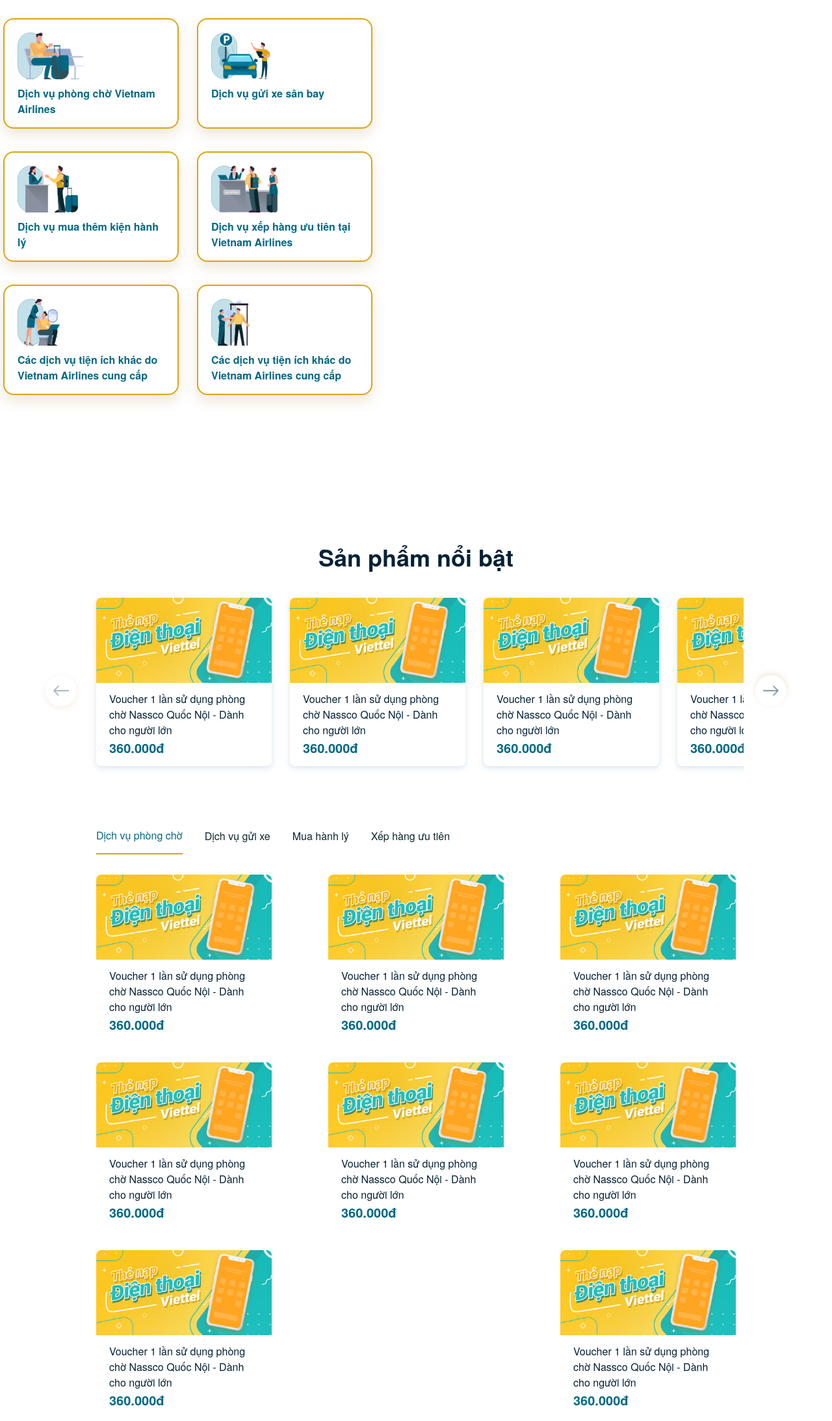
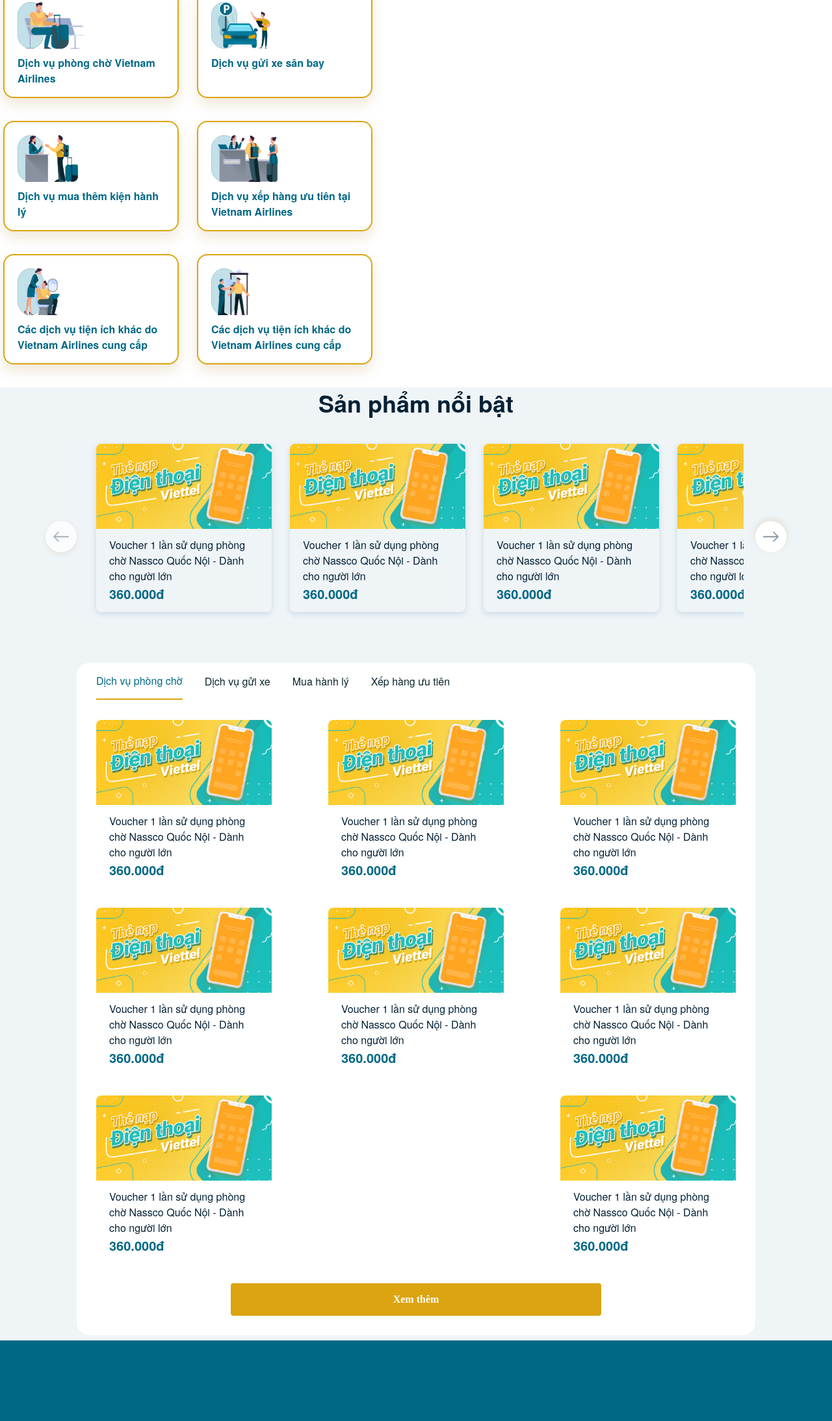
Before and after one commit to tranngocthang89/vna-template, a website: page category.html in a window 1280 px wide. Shown: the part 292-2479 px from the top of the page at 65% size. Drawn offline with nearby package versions, Linux system fonts and the light colour scheme; files that its build step writes are made by us from their sources.

Commit message:
homepage

```diff
--- a/scss/_body.scss
+++ b/scss/_body.scss
@@ -1,13 +1,10 @@
 body {
   font-family: 'HelveticaNeue', sans-serif;
-
+  background-color: #eff4f7;
   main {
-    margin-top: 190px;
+    margin-top: 0px;
     position: relative;
     padding-bottom: 110px;
-    &.page-home{
-      padding-bottom: 0;
-    }
     .features-swiper-container {
       position: relative;
       .feature-product-swiper {
@@ -53,8 +50,8 @@
       }
     }
     .product-block{
-      padding: 35px 30px 30px;
-      margin: 0 36px;
+      padding: 16px 30px 30px;
+      margin: 18px 36px 0;
       border-radius: 20px;
       background-color: var(--color-white);
       .btn-organ{
@@ -72,3 +69,8 @@
     }
   }
 }
+.page-home{
+  main{
+    padding-bottom: 0;
+  }
+}
--- a/scss/_header.scss
+++ b/scss/_header.scss
@@ -1,18 +1,22 @@
+
 header {
-  height: 60px;
   display: flex;
   align-content: center;
   align-items: center;
   width: 100%;
   background-color: var(--color-white);
-  &.header-home{
+
+  .header-nav {
     height: auto;
     padding-top: 7px;
     background-color: transparent;
+    z-index: 9999;
+  }
 
-    .header-content{
-      margin-top: 45px;
-      .header-title{
+  .header-content {
+    margin-top: 5px;
+
+    .header-title {
       font-size: 48px;
       font-weight: 600;
       line-height: 1.25;
@@ -20,17 +24,19 @@
       display: block;
       margin-top: 100px;
       text-transform: uppercase;
-        span{
+
+      span {
         color: var(--color-main)
       }
 
 
     }
-      .list-services{
+
+    .list-services {
       margin-top: 40px;
       margin-left: 5px;
 
-        .service-item{
+      .service-item {
         flex-shrink: 0;
         border-radius: 16px;
         box-shadow: 0 10px 20px 0 rgba(160, 111, 17, 0.16);
@@ -43,14 +49,17 @@
         cursor: pointer;
         margin-bottom: 35px;
         position: relative;
+
         &:hover,
-          &.active{
+        &.active {
           border: 2px solid #dba410;
-            span{
+
+          span {
             color: var(--color-main)
           }
         }
-          &::before{
+
+        &::before {
           content: '';
           position: absolute;
           width: 40px;
@@ -60,14 +69,16 @@
           background-color: #c3e0e8;
           z-index: 999;
         }
-          span{
+
+        span {
           display: block;
           margin-top: 10px;
           font-size: 16px;
           font-weight: 600;
           color: #0a262e;
         }
-          img{
+
+        img {
           display: block;
           height: 72px;
           width: auto;
@@ -77,12 +88,15 @@
         }
       }
     }
+
   }
-  }
+
   .navbar {
     padding: 0;
+
     .navbar-brand {
       padding: 0;
+
       .logo_lotus {
         width: 239px;
         height: 34px;
@@ -100,19 +114,23 @@
         text-transform: uppercase;
       }
     }
-    .navbar-nav{
+
+    .navbar-nav {
       .nav-item {
         margin: 0 20px;
+
         .nav-link {
           color: #0a262e;
           padding-left: 0;
           padding-right: 0;
         }
+
         &.active,
-        &:hover{
+        &:hover {
           .nav-link {
             color: var(--color-main);
           }
+
           border-bottom: 3px solid var(--color-organ);
         }
       }
@@ -134,3 +152,12 @@
     }
   }
 }
+.page-home{
+  header{
+    background: transparent url("/images/header-bg.png") top right no-repeat;
+    background-size: contain;
+    .header-content{
+      padding-bottom: 238px;
+    }
+  }
+}
```
Also changed, not shown: category.html (renamed from index.html), 1 other file. Lines whose indentation alone changed are shown as unchanged.
